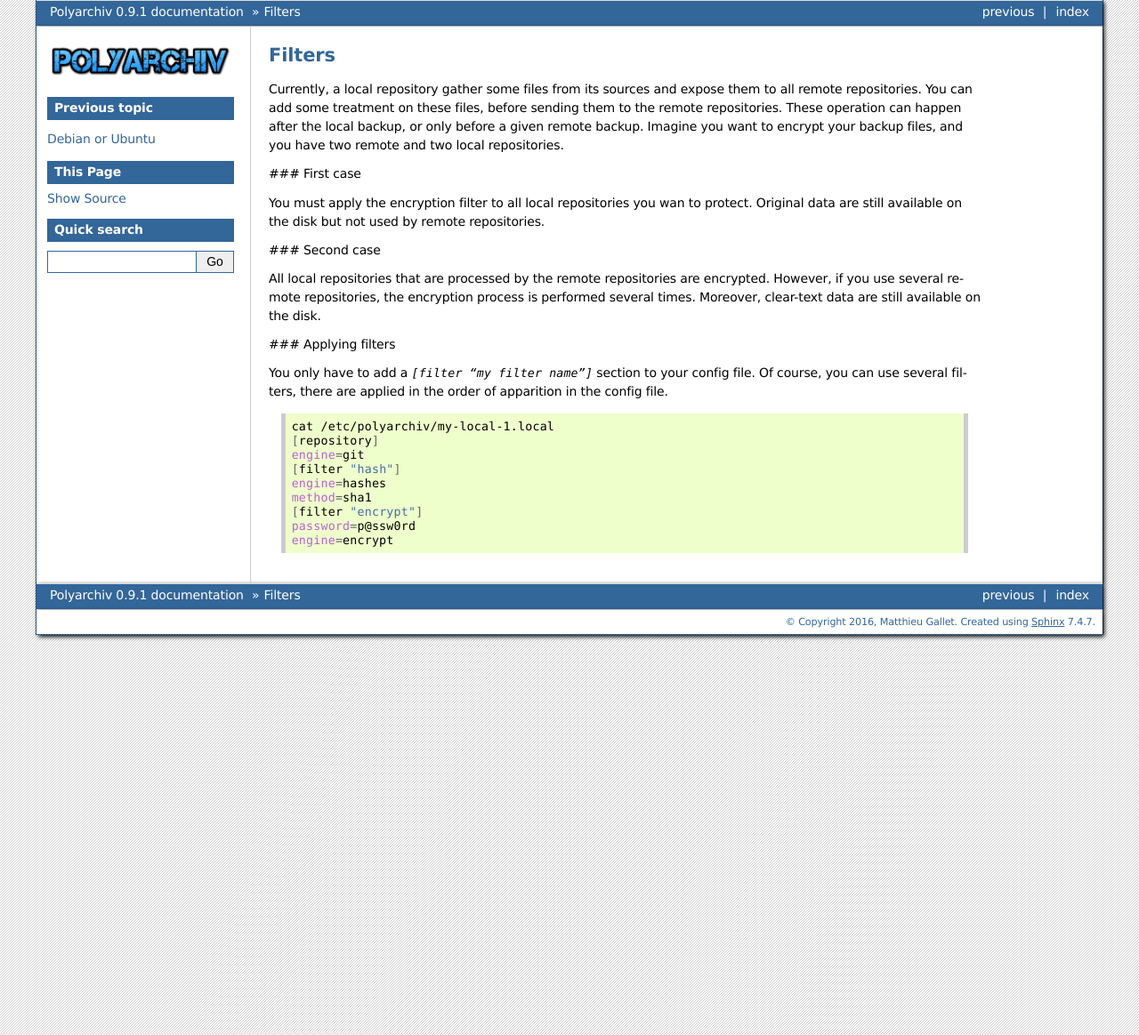
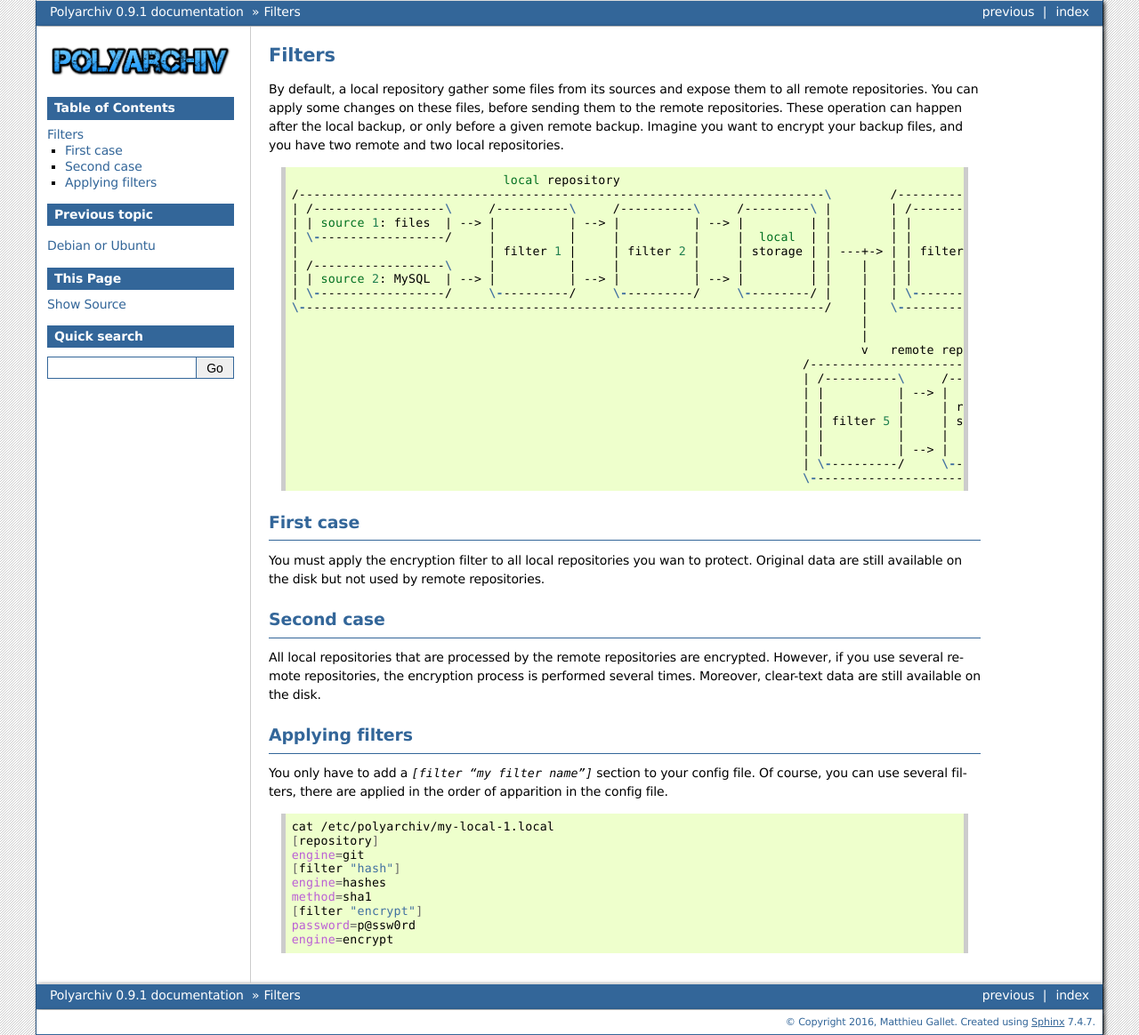
Before and after one commit to d9pouces/PolyArchiv, a Sphinx documentation site: the page built from doc/source/filters.rst, in a window 1280 px wide. Shown: the whole page at 89% size. Built offline with Sphinx 7.4.7, drawn with Linux system fonts in a browser that asks for light colours.

Commit message:
Start of the HTML documentation

```diff
--- a/doc/source/filters.rst
+++ b/doc/source/filters.rst
@@ -1,23 +1,51 @@
 Filters
 =======
 
-Currently, a local repository gather some files from its sources and expose them to all remote repositories.
-You can add some treatment on these files, before sending them to the remote repositories.
+By default, a local repository gather some files from its sources and expose them to all remote repositories.
+You can apply some changes on these files, before sending them to the remote repositories.
 These operation can happen after the local backup, or only before a given remote backup.
 Imagine you want to encrypt your backup files, and you have two remote and two local repositories.
 
-### First case
+.. code-block:: bash
+
+                               local repository                                                   remote repository 1
+  /------------------------------------------------------------------------\        /-----------------------------------------------\
+  | /------------------\     /----------\     /----------\     /---------\ |        | /----------\     /----------\     /---------\ |
+  | | source 1: files  | --> |          | --> |          | --> |         | |        | |          | --> |          | --> |         | |
+  | \------------------/     |          |     |          |     |  local  | |        | |          |     |          |     | remote  | |
+  |                          | filter 1 |     | filter 2 |     | storage | | ---+-> | | filter 3 |     | filter 4 |     | storage | |
+  | /------------------\     |          |     |          |     |         | |    |   | |          |     |          |     |         | |
+  | | source 2: MySQL  | --> |          | --> |          | --> |         | |    |   | |          | --> |          | --> |         | |
+  | \------------------/     \----------/     \----------/     \---------/ |    |   | \----------/     \----------/     \---------/ |
+  \------------------------------------------------------------------------/    |   \-----------------------------------------------/
+                                                                                |
+                                                                                |
+                                                                                v   remote repository 2
+                                                                        /------------------------------\
+                                                                        | /----------\     /---------\ |
+                                                                        | |          | --> |         | |
+                                                                        | |          |     | remote  | |
+                                                                        | | filter 5 |     | storage | |
+                                                                        | |          |     |         | |
+                                                                        | |          | --> |         | |
+                                                                        | \----------/     \---------/ |
+                                                                        \------------------------------/
+
+First case
+----------
 
 You must apply the encryption filter to all local repositories you wan to protect.
 Original data are still available on the disk but not used by remote repositories.
 
-### Second case
+Second case
+-----------
 
 All local repositories that are processed by the remote repositories are encrypted.
 However, if you use several remote repositories, the encryption process is performed several times.
 Moreover, clear-text data are still available on the disk.
 
-### Applying filters
+Applying filters
+----------------
 
 You only have to add a `[filter "my filter name"]` section to your config file.
 Of course, you can use several filters, there are applied in the order of apparition in the config file.
```
Also changed, not shown: doc/source/index.rst (+1 -9 lines).
